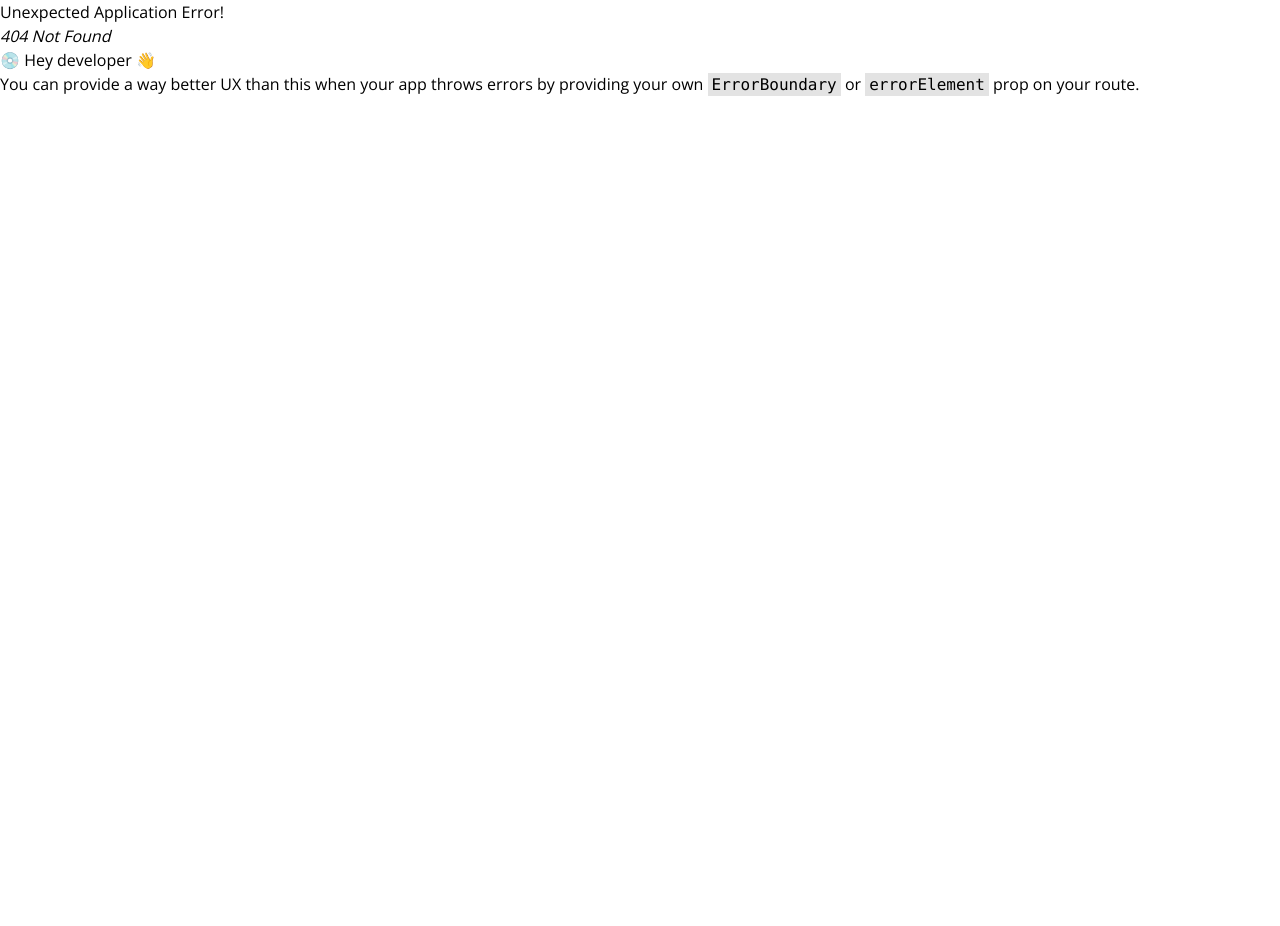
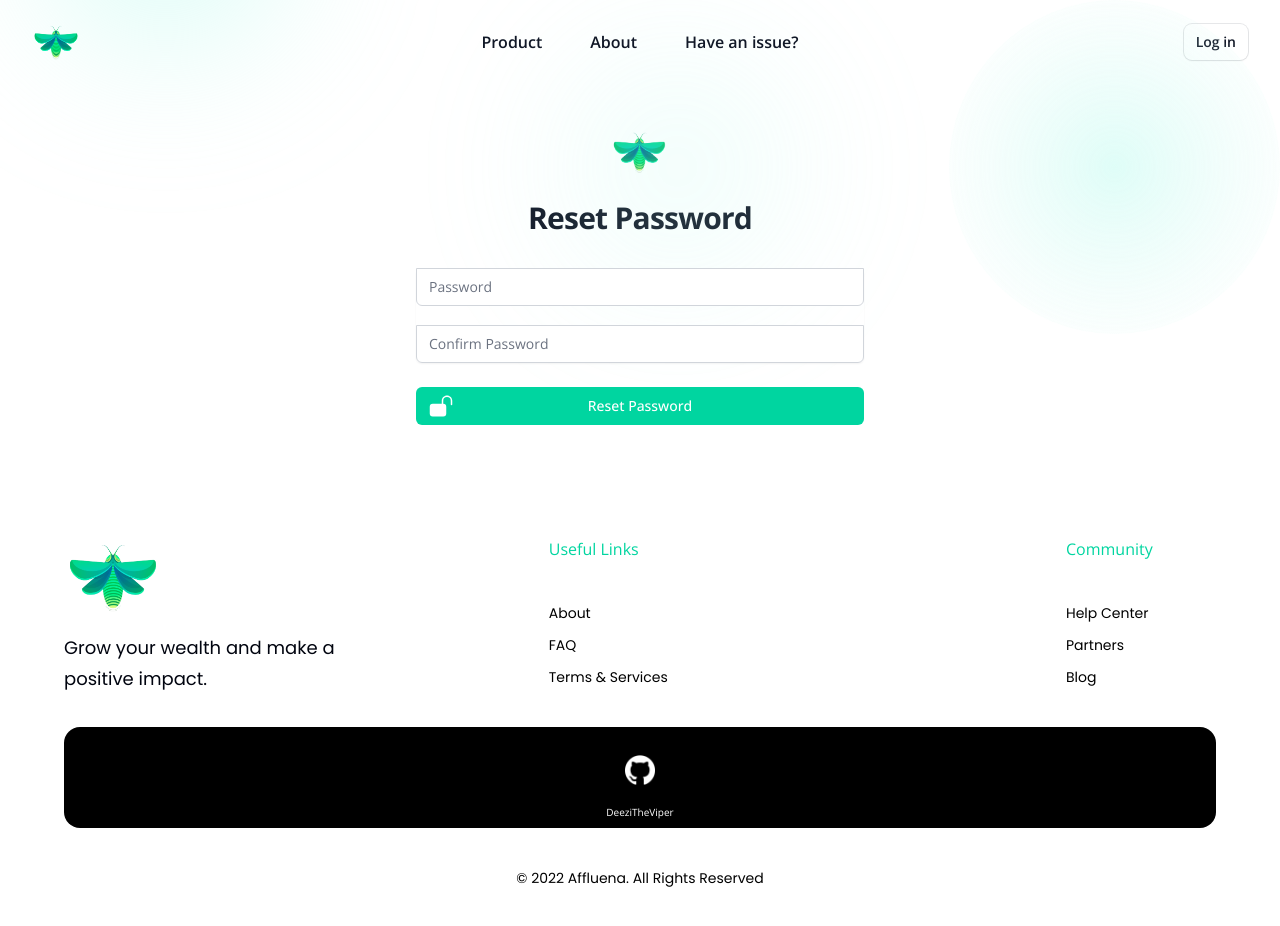
Before and after one commit to deezicypher/Affluena-frontend, a React (Create React App) app: page /password-reset/1/1 in a window 1280 px wide. Before the commit this address had no page. Shown: the top 926 px of the page. Before the commit the page ends 800 px from the top, so only its background shows below. Built offline with nearby package versions, Linux system fonts and the light colour scheme.

Commit message:
reset password done for

```diff
--- a/src/App.js
+++ b/src/App.js
@@ -38,7 +38,7 @@ const router = createBrowserRouter([
         path: "/mail-sent",
         element: <EmailSent/>,
       },
-      {path: '/reset-password',
+      {path: '/password-reset/:uid/:token',
         element:<ResetPass/>
       },
       {
--- a/src/pages/Login.js
+++ b/src/pages/Login.js
@@ -75,9 +75,9 @@ const Login = () => {
               </div>
 
               <div className="text-sm">
-                <a href="#" className="font-medium text-secondary ">
+                <Link to="/forgot-password" className="font-medium text-secondary ">
                   Forgot your password?
-                </a>
+                </Link>
               </div>
             </div>
 
--- a/src/pages/ResetPass.js
+++ b/src/pages/ResetPass.js
@@ -3,13 +3,22 @@ import { yupResolver } from '@hookform/resolvers/yup'
 import * as yup from 'yup';
 import { useForm } from'react-hook-form';
 import logo from '../assets/img/fly.png';
+import axios from '../config/axios';
+import toast from 'react-hot-toast';
+import { useParams, useNavigate } from 'react-router-dom';
 
 const ResetPass = () => {
+
+    let { token } = useParams();
+    let { uid } = useParams();
+    const navigate = useNavigate();
+
     const formSchema = yup.object().shape({
         password: yup.string()
         .required('Please enter a password')
+        .matches(/^\S*$/, 'Whitespace is not allowed')
         .min(6, 'Password must be at 6 characters long'),
-        confirmpassword: yup.string()
+        password2: yup.string()
         .required('Confirm password')
         .oneOf([yup.ref('password')], 'Passwords does not match'),
       })
@@ -17,9 +26,41 @@ const ResetPass = () => {
       const formOptions = { resolver: yupResolver(formSchema) }
       const { register, handleSubmit, formState: { errors } } = useForm(formOptions);
 
-      const onSubmit = (data) => {
-        console.log(data)
+      const onSubmit = async data => {
+          const {password, password2} = data;
+        try{
+          toast.loading('Reseting...', {
+            id: 'reset'
+          })
+        const detail = await axios.post('/rest-auth/password/reset/confirm/', {
+          new_password1: password,
+          new_password2: password2,
+          uid: uid,
+          token: token,
+      }).then(res => res.data.detail)
+      toast.success(`${detail}`, {
+        id:'reset'
+      })
+      setTimeout(() => {
+        toast.loading('Redirecting to login...',{
+          id: 'reset'
+        })
+      },2000)
+    navigate('/login')
+      }catch(err){
+        if(err.response.data.token){
+          toast.error('Invalid Token, Token has already been used or expired',{
+            id:'reset'
+          })
+        }
+        else{
+          toast.error('Reset Failed, try again later',{
+            id:'reset'
+          })
+        }
+
       }
+    }
   return (
     <div className="flex min-h-full items-center justify-center py-12 px-4 sm:px-6 lg:px-8">
     <div className="w-full max-w-md space-y-8">
@@ -56,18 +97,18 @@ const ResetPass = () => {
                 />
               </div>
               <div>
-                <label htmlFor="confirmpassword" className="sr-only">
+                <label htmlFor="password2" className="sr-only">
                   Confirm Password
                 </label>
                 {errors.confirmpassword && <p className='text-red-500 text-[14px] mb-2' role="alert">{errors.confirmpassword?.message}</p>}
 
                 <input
-                  id="confirmpassword"
-                  name="confirmpassword"
+                  id="password2"
+                  name="password2"
                   type="password"
                   autoComplete="current-password"
                   required
-                  {...register('confirmpassword')}
+                  {...register('password2')}
                   className="relative block w-full appearance-none rounded-none rounded-b-md border border-gray-300 px-3 py-2 text-gray-900 placeholder-gray-500 focus:z-10 focus:border-secondary focus:outline-none focus:ring-secondary sm:text-sm"
                   placeholder="Confirm Password"
                 />
--- a/src/pages/VerfiyEmail.js
+++ b/src/pages/VerfiyEmail.js
@@ -1,6 +1,6 @@
 import {useEffect, useState} from 'react';
 import logo from '../assets/img/fly.png';
-import { Navigate, useParams} from "react-router-dom"
+import { Navigate, useParams, useNavigate} from "react-router-dom"
 import axios from '../config/axios';
 import { toast } from 'react-hot-toast';
 
@@ -8,7 +8,8 @@ import { toast } from 'react-hot-toast';
 const VerfiyEmail = () => {
     const [valid, setValid] = useState(false);
     const [redirect, setRedirect] = useState(null);
-    let { token } = useParams()
+    let { token } = useParams();
+    const navigate = useNavigate();
 
     useEffect(() => {
         window.scrollTo(0, 0);
@@ -35,6 +36,7 @@ const VerfiyEmail = () => {
                               id:"email"
                             });
                         }, 2000)
+                        navigate('/login')
                     } else {
                         setValid(false)
                        toast.error('Verification Failed. Email may be already verified or the link is broken.',{
```
